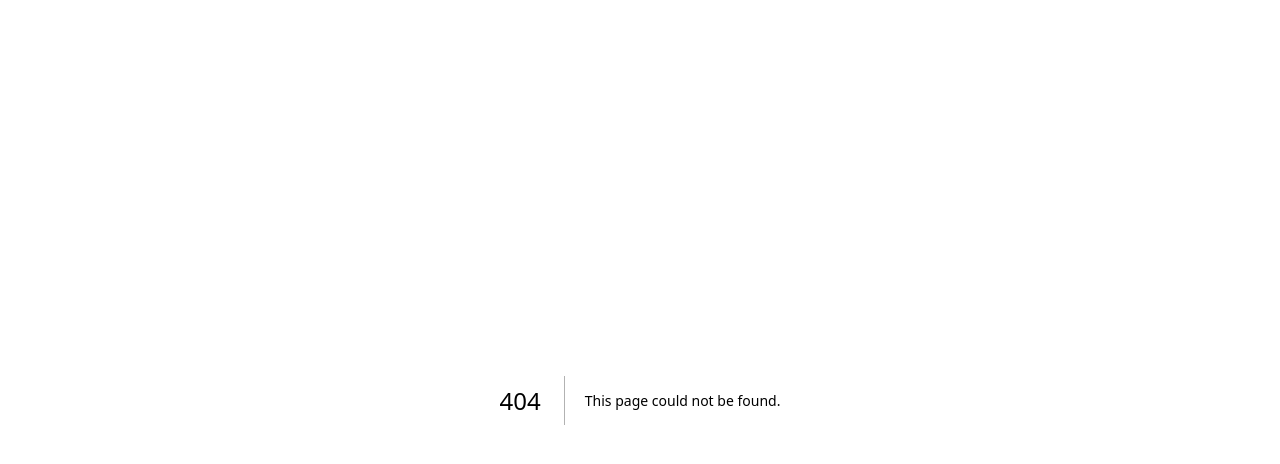
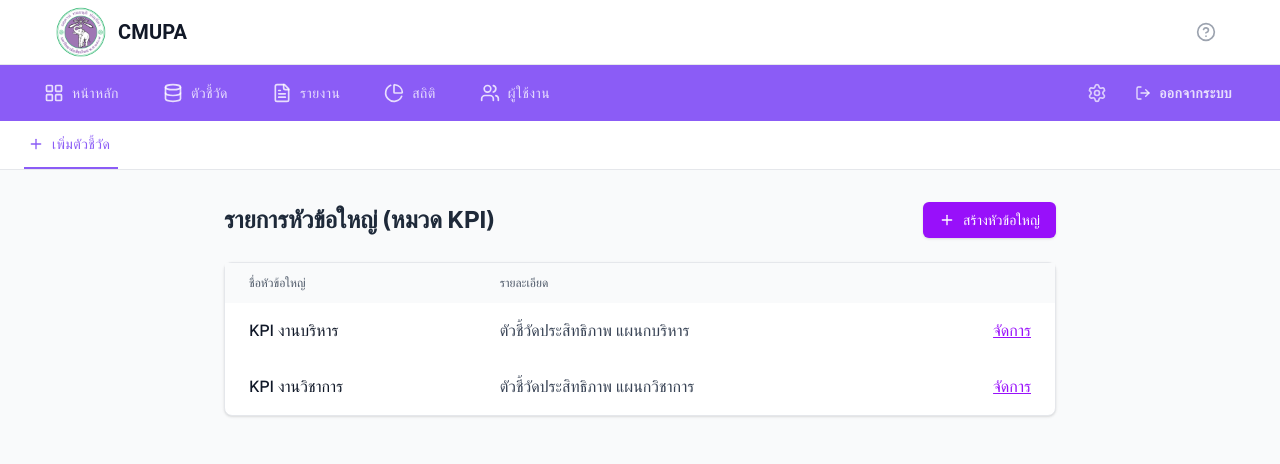
Before and after one commit to Bambool3/project361, a Next.js app in the folder next/: page /topic in a window 1280 px wide. Before the commit this address had no page. Shown: the top 464 px of the page. Built offline with nearby package versions, Linux system fonts and the light colour scheme; no server answers; sample sign-in values are in the browser's storage.

Commit message:
kpi topig page

```diff
--- /dev/null
+++ b/next/src/app/(auth)/topic/page.tsx
@@ -0,0 +1,10 @@
+import KpiTopicDetails from "@/components/pages/topic/KpiTopicDetails";
+import { Metadata } from "next";
+
+export const metadata: Metadata = {
+    title: "Dashboard | Chiang Mai University",
+};
+
+export default function Page() {
+    return <KpiTopicDetails />;
+}
--- /dev/null
+++ b/next/src/client/components/KpiTopic.tsx
@@ -0,0 +1,125 @@
+import { Plus } from "lucide-react";
+import { useState } from 'react';
+
+// ตัวอย่างข้อมูลกลุ่ม KPI/หมวดใหญ่
+type Category = {
+  id: string;
+  name: string;
+  description: string;
+};
+
+const mockCategories: Category[] = [
+  { id: '1', name: 'KPI งานบริหาร', description: 'ตัวชี้วัดประสิทธิภาพ แผนกบริหาร' },
+  { id: '2', name: 'KPI งานวิชาการ', description: 'ตัวชี้วัดประสิทธิภาพ แผนกวิชาการ' }
+];
+
+const KpiTopic = () => {
+  const [categories, setCategories] = useState<Category[]>(mockCategories);
+  const [isModalOpen, setIsModalOpen] = useState(false);
+  const [newCat, setNewCat] = useState({ name: "", description: "" });
+
+  function handleAddCategory() {
+    if (!newCat.name) return;
+    setCategories([...categories, { id: Date.now().toString(), ...newCat }]);
+    setNewCat({ name: "", description: "" });
+    setIsModalOpen(false);
+  }
+
+  // สมมติว่ามีการไปหน้ารายการ KPI ย่อยของหมวดใหญ่
+  function openCategory(id: string) {
+    // เช่น ใช้ router.push(`/kpi/category/${id}`)
+    alert("ไปหน้าคุมกลุ่มหัวข้อใหญ่ id = " + id);
+  }
+
+  return (
+    <main className="flex-1 bg-gray-50 min-h-0">
+      <div className="max-w-4xl mx-auto px-4 sm:px-6 lg:px-8 py-8">
+        <div className="flex justify-between items-center mb-6">
+          <h2 className="text-2xl font-bold text-gray-800">รายการหัวข้อใหญ่ (หมวด KPI)</h2>
+          <button
+            className="inline-flex items-center gap-2 px-4 py-2 bg-purple-600 text-white text-sm font-medium rounded-md hover:bg-purple-700 transition-colors shadow"
+            onClick={()=>setIsModalOpen(true)}
+          >
+            <Plus className="w-4 h-4" /> สร้างหัวข้อใหญ่
+          </button>
+        </div>
+        {/* ตารางแสดงหัวข้อใหญ่ */}
+        <div className="bg-white rounded-lg shadow border border-gray-200">
+          <table className="min-w-full">
+            <thead className="bg-gray-50">
+              <tr>
+                <th className="px-6 py-3 text-left text-xs font-medium text-gray-600">ชื่อหัวข้อใหญ่</th>
+                <th className="px-6 py-3 text-left text-xs font-medium text-gray-600">รายละเอียด</th>
+                <th className="px-6 py-3"></th>
+              </tr>
+            </thead>
+            <tbody>
+              {categories.length === 0 ? (
+                <tr>
+                  <td colSpan={3} className="text-center py-8 text-gray-400 text-lg">
+                    ยังไม่มีหัวข้อใหญ่ในระบบ
+                  </td>
+                </tr>
+              ) : (
+                categories.map(cat => (
+                  <tr key={cat.id} className="hover:bg-purple-50 cursor-pointer transition"
+                    onClick={() => openCategory(cat.id)}
+                  >
+                    <td className="px-6 py-4 font-medium text-gray-900">{cat.name}</td>
+                    <td className="px-6 py-4 text-gray-700">{cat.description}</td>
+                    <td className="px-6 py-4 text-right">
+                      <button className="text-purple-600 hover:text-purple-900 underline">จัดการ</button>
+                    </td>
+                  </tr>
+                ))
+              )}
+            </tbody>
+          </table>
+        </div>
+
+        {/* Modal เพิ่มหัวข้อใหญ่ */}
+        {isModalOpen && (
+          <div className="fixed inset-0 flex items-center justify-center bg-black/40 z-50" onClick={()=>setIsModalOpen(false)}>
+            <div className="bg-white rounded-xl shadow-2xl max-w-md w-full mx-2 p-8" onClick={e=>e.stopPropagation()}>
+              <h3 className="text-lg font-bold mb-4">สร้างหัวข้อใหญ่ใหม่</h3>
+              <div className="mb-3">
+                <label className="block font-medium text-sm mb-1">ชื่อหัวข้อใหญ่</label>
+                <input
+                  type="text"
+                  className="w-full border border-gray-300 rounded px-4 py-2"
+                  value={newCat.name}
+                  onChange={e=>setNewCat(v=>({...v, name: e.target.value}))}
+                  placeholder="ชื่อหมวด/กลุ่ม KPI"
+                />
+              </div>
+              <div className="mb-5">
+                <label className="block font-medium text-sm mb-1">รายละเอียด (ถ้ามี)</label>
+                <textarea
+                  className="w-full border border-gray-300 rounded px-4 py-2"
+                  rows={2}
+                  value={newCat.description}
+                  onChange={e=>setNewCat(v=>({...v, description: e.target.value}))}
+                  placeholder="รายละเอียดหัวข้อใหญ่"
+                />
+              </div>
+              <div className="flex justify-end gap-2">
+                <button
+                  className="px-4 py-2 bg-gray-100 rounded text-gray-700 hover:bg-gray-200"
+                  onClick={()=>setIsModalOpen(false)}
+                  type="button"
+                >ยกเลิก</button>
+                <button
+                  className="px-4 py-2 bg-purple-600 rounded text-white hover:bg-purple-700"
+                  onClick={handleAddCategory}
+                  type="button"
+                >บันทึก</button>
+              </div>
+            </div>
+          </div>
+        )}
+      </div>
+    </main>
+  );
+};
+
+export default KpiTopic;
--- /dev/null
+++ b/next/src/components/pages/topic/KpiTopicDetails.tsx
@@ -0,0 +1,39 @@
+"use client";
+import Header from "@/components/header";
+import Sidebar from "@/components/navigations/nav-bar";
+import SubNavBar from "@/components/navigations/sub-nav-bar";
+import { useState } from "react";
+
+import KpiTopic from "@/client/components/KpiTopic";
+
+export default function KpiTopicDetails() {
+    const [isMobileMenuOpen, setIsMobileMenuOpen] = useState(false);
+    const [activeNavItem, setActiveNavItem] = useState("KPIs");
+
+    const toggleMobileMenu = () => {
+        setIsMobileMenuOpen(!isMobileMenuOpen);
+    };
+
+    const closeMobileMenu = () => {
+        setIsMobileMenuOpen(false);
+    };
+
+    const handleNavItemClick = (itemName: string) => {
+        setActiveNavItem(itemName);
+        closeMobileMenu();
+    };
+    return (
+        <div className="min-h-screen bg-gray-100 font-sans antialiased">
+            <div className="flex flex-col h-screen">
+                <Header
+                    onMenuToggle={toggleMobileMenu}
+                    isMobileMenuOpen={isMobileMenuOpen}
+                />
+                <Sidebar isOpen={isMobileMenuOpen} onClose={closeMobileMenu} />
+                <SubNavBar />
+                <KpiTopic/>
+                {/* <MainContent /> */}
+            </div>
+        </div>
+    );
+}
```
